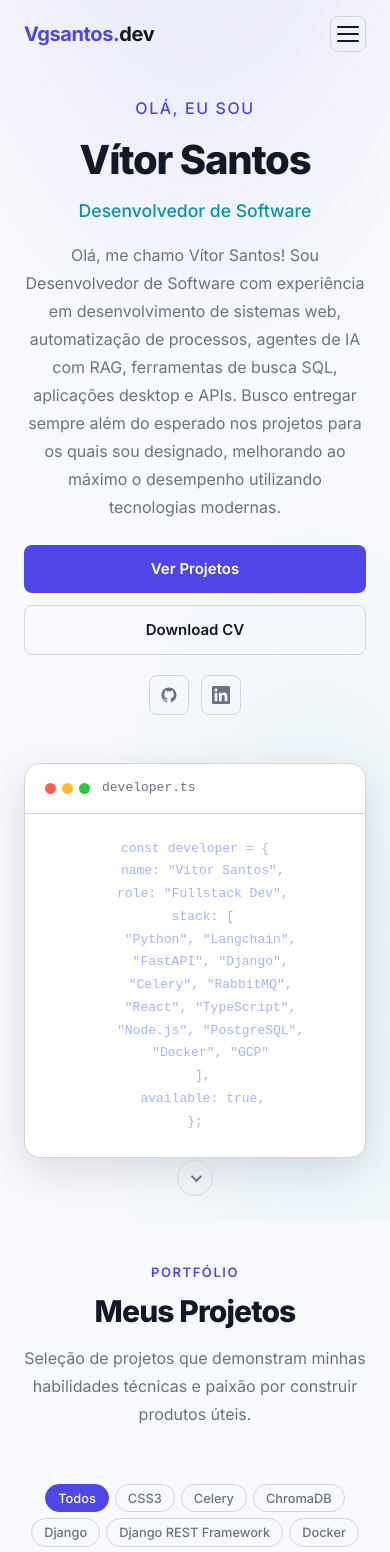
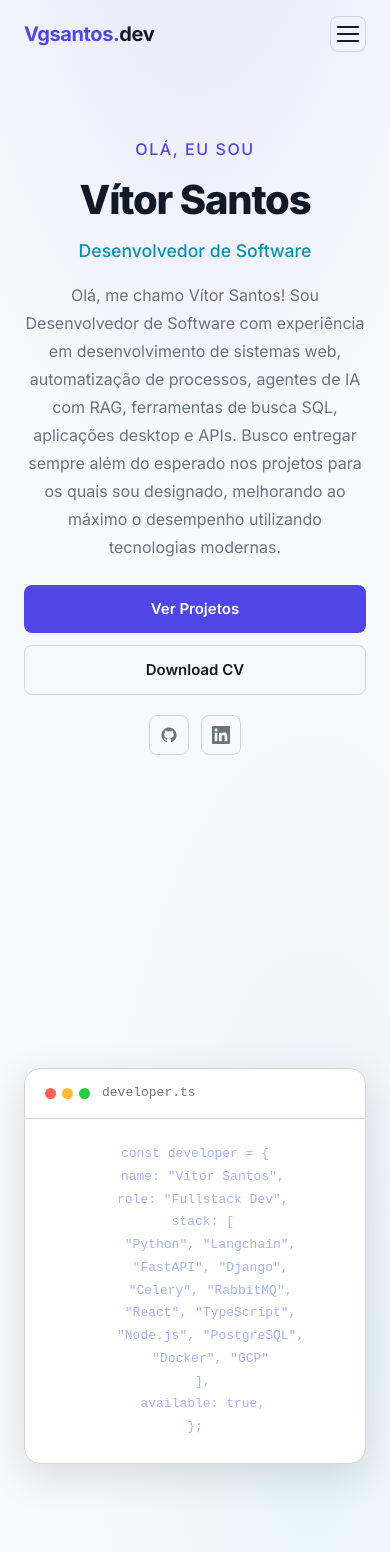
Before and after one commit to vitorgsantoss/new_portfolio, a React (Vite) app: page / in a window 390 px wide. Shown: the top 1552 px of the page. Built offline with nearby package versions, Linux system fonts and the light colour scheme.

Commit message:
STYLE: resizing sections in mobile visualization

```diff
--- a/src/components/layout/Header.css
+++ b/src/components/layout/Header.css
@@ -9,9 +9,16 @@
 }
 
 .header--scrolled {
+  box-shadow: 0 1px 0 var(--color-border);
+}
+
+.header--scrolled::before {
+  content: '';
+  position: absolute;
+  inset: 0;
   background-color: color-mix(in srgb, var(--color-bg) 92%, transparent);
   backdrop-filter: blur(12px);
-  box-shadow: 0 1px 0 var(--color-border);
+  z-index: -1;
 }
 
 .header__container {
--- a/src/components/sections/Hero.css
+++ b/src/components/sections/Hero.css
@@ -248,10 +248,24 @@
 }
 
 @media (max-width: 768px) {
+  .hero {
+    min-height: 200vh;
+    padding: 0;
+  }
+
   .hero__container {
     grid-template-columns: 1fr;
-    gap: 3rem;
+    grid-template-rows: 100vh 100vh;
+    gap: 0;
+    padding: 0;
+    max-width: 100%;
+    margin: 0;
     text-align: center;
+  }
+
+  .hero__content {
+    padding: 5rem 1.5rem 2rem;
+    justify-content: center;
   }
 
   .hero__bio {
@@ -268,10 +282,22 @@
 
   .hero__visual {
     order: 1;
+    display: flex;
+    align-items: center;
+    justify-content: center;
+    padding: 2rem 1.5rem;
+  }
+
+  .hero__code-card {
+    width: 100%;
   }
 
   .hero__code-body {
     font-size: 0.8125rem;
+  }
+
+  .hero__scroll-hint {
+    display: none;
   }
 }
 
```
